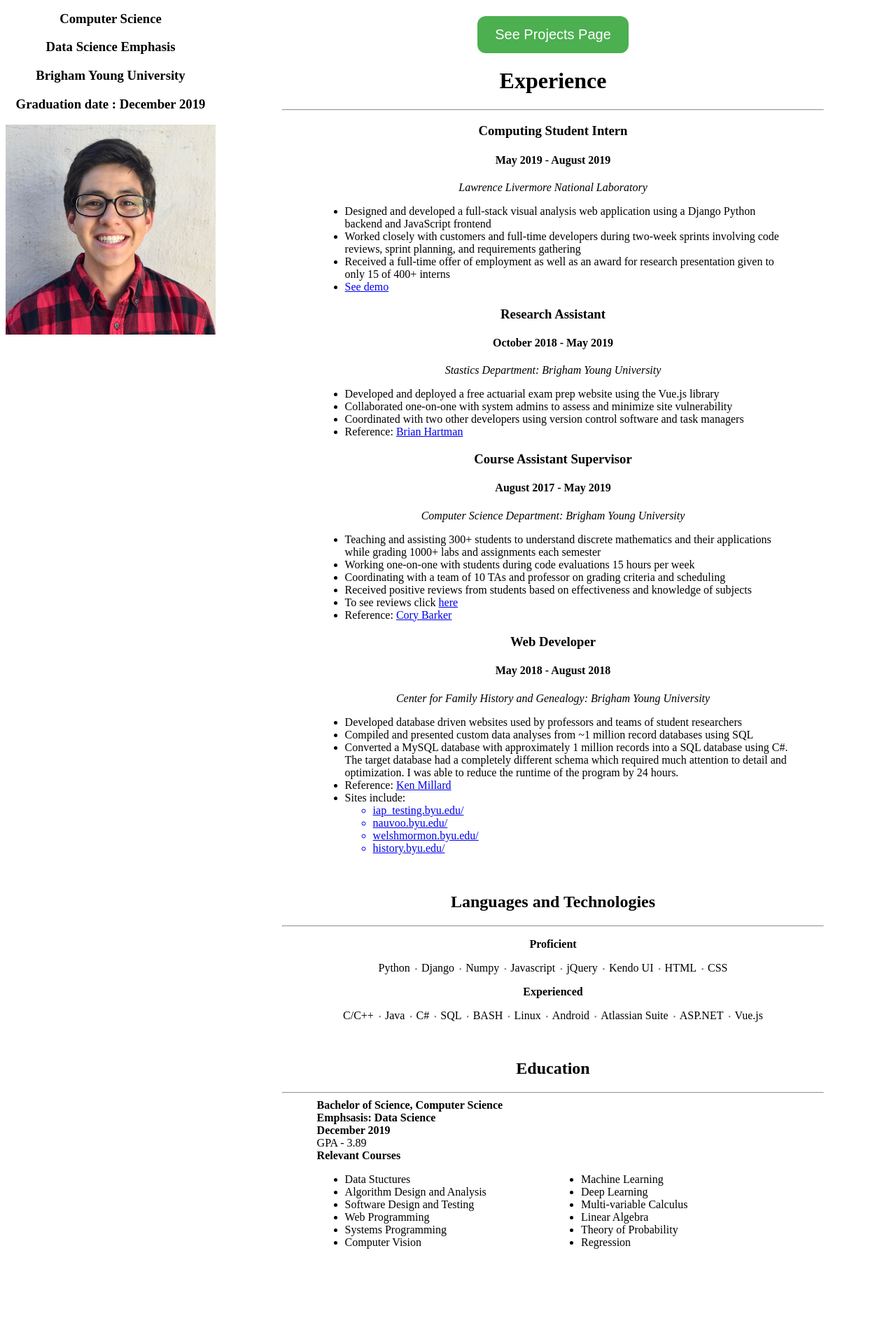
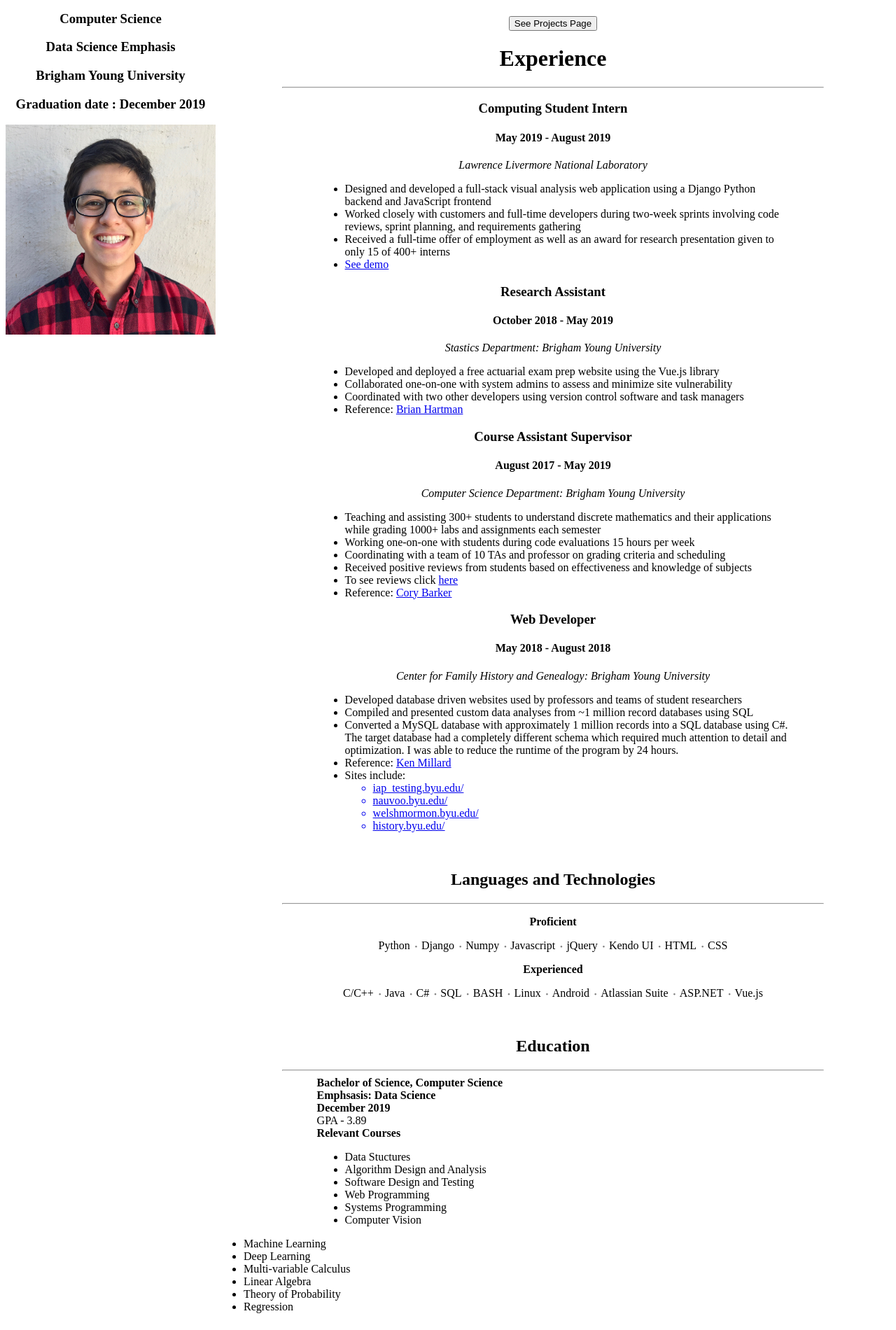
Before and after one commit to pjohnst5/Portfolio, a plain HTML site: page index.html in a window 1280 px wide. Shown: the part 139-2039 px from the top of the page at 70% size. Before the commit the page ends 1947 px from the top, so only its background shows below. Drawn offline with Linux system fonts and the light colour scheme.

Commit message:
Okay break time

```diff
--- a/css/home_big.css
+++ b/css/home_big.css
@@ -14,62 +14,3 @@ nav {
   grid-template-areas:
       "sidebar main";
 }
-
-/* Projects button */
-.styledButton {
-    -webkit-appearance: none;
-    border-radius: 0;
-    background-color: #4CAF50;
-    border: none;
-    color: white;
-    padding: 15px 25px;
-    text-align: center;
-    font-size: 20px;
-    cursor: pointer;
-    border-radius: 12px;
-}
-
-/* Bulleted lists */
-.bulletList {
-  width: 70%;
-  margin: auto;
-  text-align: left;
-}
-.bulletList p {
-  padding: none;
-  margin: 0px;
-}
-
-/* Horizontal lists */
-.list-horizontal {
-  margin-left: 6%;
-}
-.list-horizontal li {
-	display:inline-block;
-}
-.list-horizontal li:before {
-	content: '\00a0\2022\00a0\00a0';
-	color:#999;
-	color:rgba(0,0,0,0.5);
-	font-size:11px;
-}
-.list-horizontal li:first-child:before {
-	content: '';
-}
-
-/* Courses left and right */
-.left_right_container {
-	width: 70%;
-	margin: auto;
-}
-.left {
-  float: left;
-  width: 50%;
-  margin: auto;
-}
-.right {
-  float: left;
-  width: 50%;
-  margin: auto;
-  text-align: right;
-}
--- a/css/home_small.css
+++ b/css/home_small.css
@@ -14,36 +14,3 @@ hr {
 .container {
 	display: grid;
 }
-
-/* Projects button */
-.styledButton {
-    -webkit-appearance: none;
-    border-radius: 0;
-    background-color: #4CAF50;
-    border: none;
-    color: white;
-    padding: 15px 25px;
-    text-align: center;
-    font-size: 20px;
-    cursor: pointer;
-    border-radius: 12px;
-}
-
-/* Courses left and right */
-.left_right_container {
-	width: 70%;
-	margin: auto;
-}
-
-.left {
-  float: left;
-  width: 50%;
-  margin: auto;
-}
-
-.right {
-  float: left;
-  width: 50%;
-  margin: auto;
-  text-align: right;
-}
```
